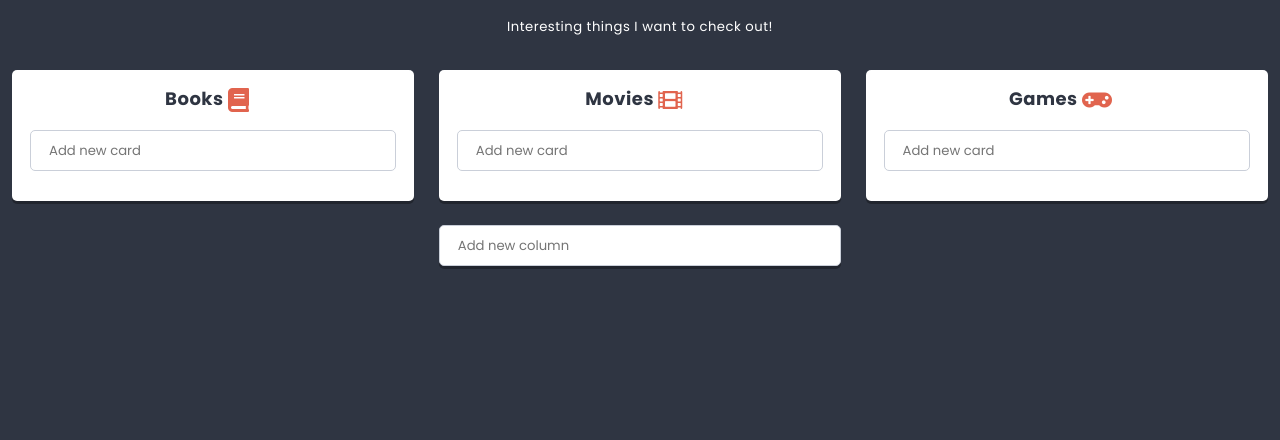
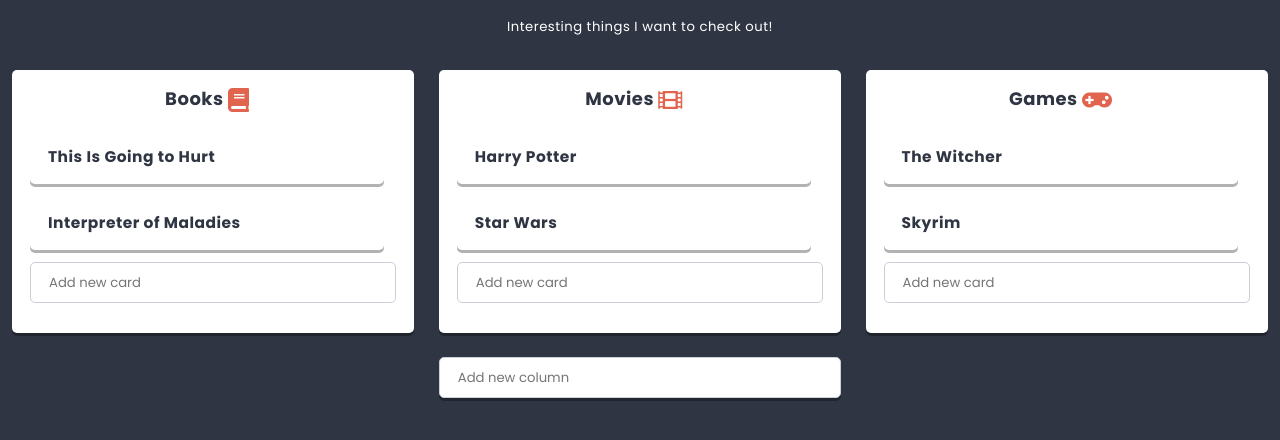
Before and after one commit to MichaelArka/React_One, a React app: page / in a window 1280 px wide. Shown: the part 362-802 px from the top of the page. Built offline with nearby package versions, Linux system fonts and the light colour scheme.

Commit message:
Add render subtitles

```diff
--- a/src/components/Column/Column.js
+++ b/src/components/Column/Column.js
@@ -39,16 +39,22 @@
 
   render() {
     // console.log('this', this);
-    const {title, icon, cards, addCard} = this.props;
+    const {cards} = this.props;
     return (
       <section className={styles.component} >
         <h3 className={styles.title}>{this.props.title} <span className={styles.icon}><Icon name={this.props.icon}/></span></h3>
         <Card className={styles.title} />
-        <div className={styles.title}>
+
+        <div className={styles.card}>
           {this.state.columns.map(({key, ...columnProps}) => (
             <Card key={key} {...columnProps} />
           ))}
         </div>
+
+        <div className={styles.card}>{cards.map(cardData => (<div key={''} className={styles.second__component}>
+          <Card key={cardData.id} {...cardData} /></div>))}
+        </div>
+
         <div className={styles.card}>
           <Creator text={settings.cardCreatorText} action={title => this.addCard(title)}/>
         </div>
--- a/src/components/Column/Column.scss
+++ b/src/components/Column/Column.scss
@@ -3,6 +3,21 @@
 .component {
   flex-shrink: 0;
   width: calc(33% - 12px);
+  background: $color-light;
+  margin: 0 $base-size $base-size 0;
+  padding: ($base-size * 1.5);
+  border-radius: $radius;
+  box-shadow: 0 ($base-size / 4) 0 rgba(0,0,0,0.3);
+  color: $color-dark;
+
+  &:last-child {
+    margin: 0 0 $base-size 0;
+  };
+};
+
+.second__component {
+  flex-shrink: 0;
+  width: calc(100% - 12px);
   background: $color-light;
   margin: 0 $base-size $base-size 0;
   padding: ($base-size * 1.5);
--- a/src/components/List/List.js
+++ b/src/components/List/List.js
@@ -11,6 +11,7 @@
 class List extends React.Component {
   state = {
     columns: this.props.columns || [],
+    cards: PropTypes.array,
   };
 
   static propTypes = {
@@ -45,11 +46,13 @@
         <Hero titleText={this.props.title} backgroundImage={this.props.image} />
         <div className={styles.description}>{ReactHtmlParser(this.props.description)}
         </div>
+
         <div className={styles.columns}>
           {this.state.columns.map(({key, ...columnProps}) => (
             <Column key={key} {...columnProps} />
           ))}
         </div>
+
         <div className={styles.creator}>
           <Creator text={settings.columnCreatorText} action={title => this.addColumn(title)}/>
         </div>
```
